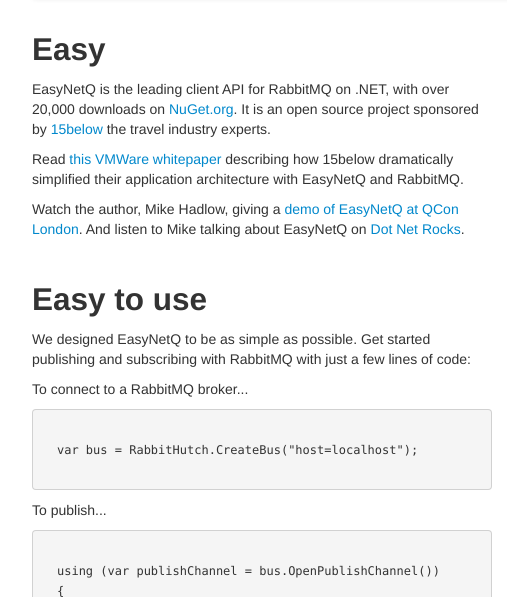
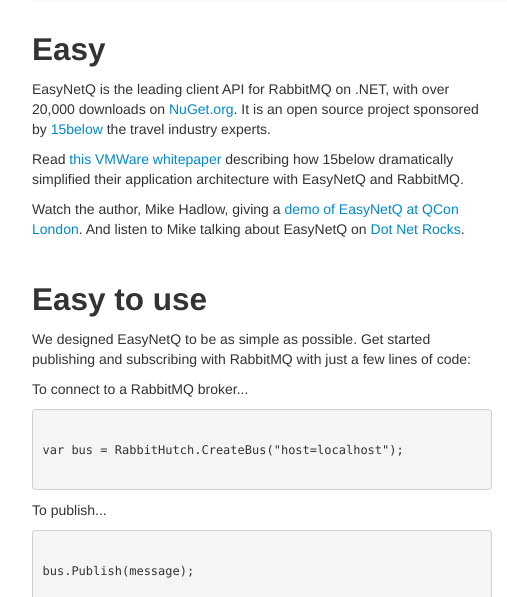
Before and after one commit to EasyNetQ/EasyNetQ, a plain HTML site: page index.html in a window 1280 px wide. Shown: the part 203-800 px from the top of the page, 138-645 px from the left. Drawn offline with nearby package versions, Linux system fonts and the light colour scheme.

Commit message:
Update index.html

```diff
--- a/index.html
+++ b/index.html
@@ -101,22 +101,19 @@
           <p>We designed EasyNetQ to be as simple as possible. Get started publishing and subscribing with RabbitMQ with just a few lines of code:</p>
           <p>To connect to a RabbitMQ broker...</p>
           <pre><code>
-  var bus = RabbitHutch.CreateBus("host=localhost");
+var bus = RabbitHutch.CreateBus("host=localhost");
           </code></pre>
 
           <p>To publish...</p>
 
           <pre><code>
-  using (var publishChannel = bus.OpenPublishChannel())
-  {
-      publishChannel.Publish(message);
-  }
+bus.Publish(message);
           </code></pre>
 
           <p>To subscribe...</p>
 
           <pre><code>
-  bus.Subscribe&lt;MyMessage&gt;("my_subscription_id", msg =&gt;
+bus.Subscribe&lt;MyMessage&gt;("my_subscription_id", msg =&gt;
       Console.WriteLine(msg.Text));
           </code></pre>
 
```
